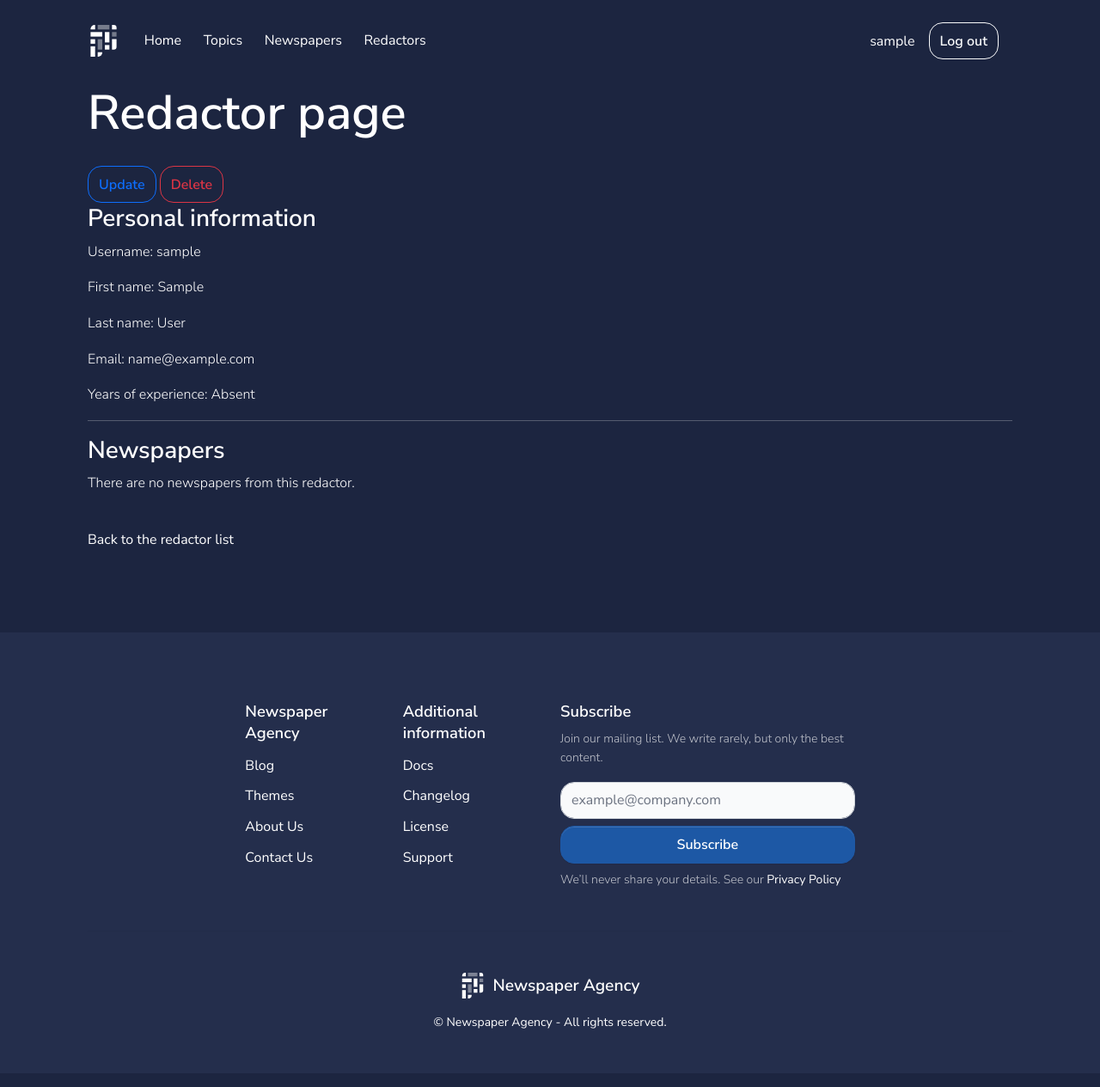
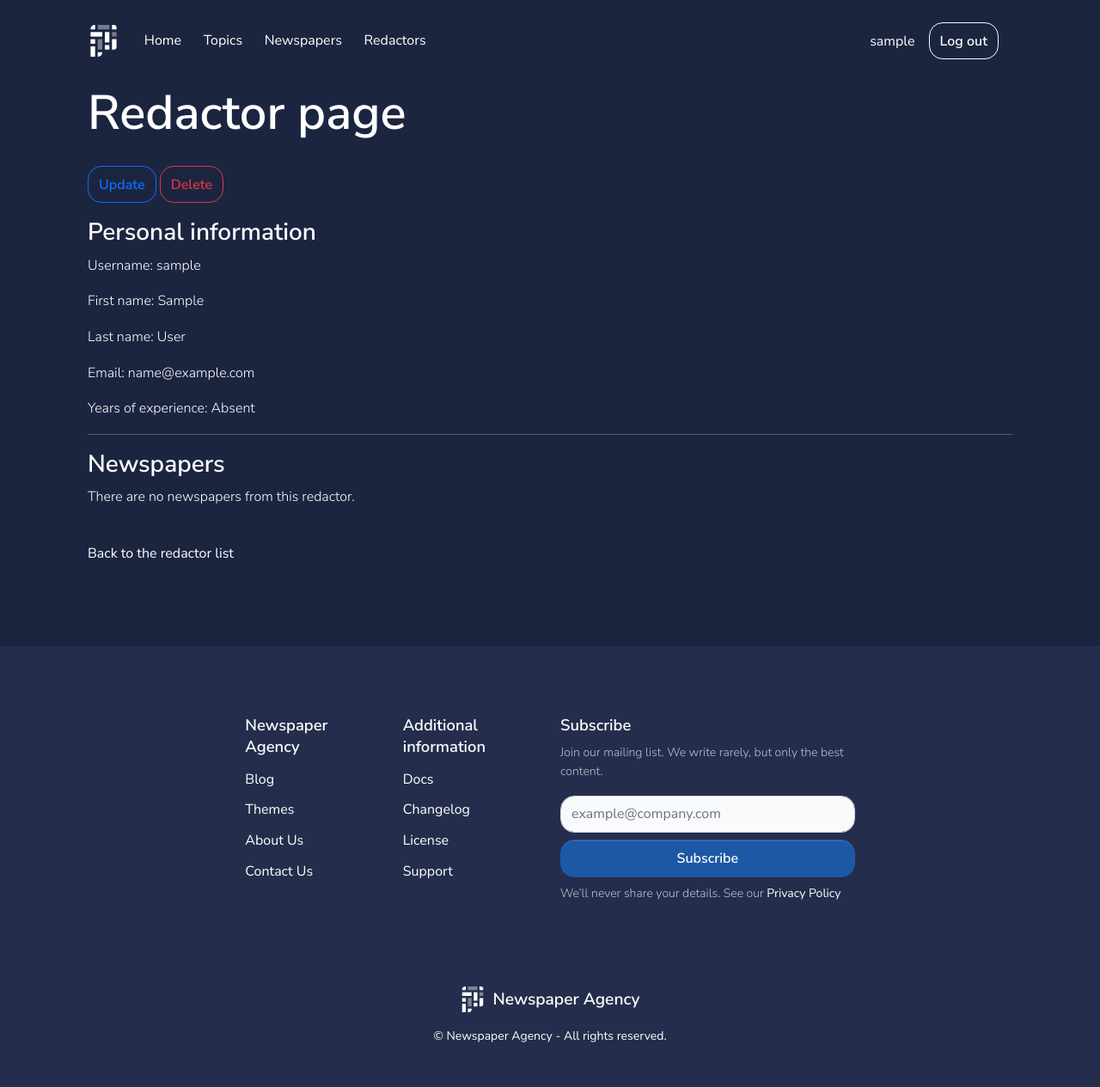
Before and after one commit to bknyrik/newspaper-agency-system, a Django app: page /redactors/1/ in a window 1280 px wide. Shown: the whole page at 86% size. Before the commit the page ends 1197 px from the top, so only its background shows below. Run offline with Django 5.2, Linux system fonts and the light colour scheme; the visitor is signed in with stand-in values (Sample User, id 1); data comes from the database, SQL or seed files in the repository; data that the repository does not hold is empty.

Commit message:
Add styles to sub sections in redactor_detail.html

```diff
--- a/templates/editor/redactor_detail.html
+++ b/templates/editor/redactor_detail.html
@@ -7,7 +7,7 @@
           <h1 class="display-2 mb-4">Redactor page</h1>
           <a class="btn btn-outline-info" href="{% url "editor:redactor-update" pk=redactor.id %}">Update</a>
           <a class="btn btn-outline-danger" href="{% url "editor:redactor-delete" pk=redactor.id %}">Delete</a>
-          <section>
+          <section class="mt-3">
             <h3>Personal information</h3>
             <p>Username: {{ redactor.username }}</p>
             <p>First name: {{ redactor.first_name|default:"Absent" }}</p>
@@ -16,7 +16,7 @@
             <p>Years of experience: {{ redactor.years_of_experience|default:"Absent" }}</p>
           </section>
           <hr>
-          <section>
+          <section class="mt-3">
             <h3>Newspapers</h3>
             {% for newspaper in redactor.newspapers.all %}
               <p>{{ newspaper }}</p>
```
